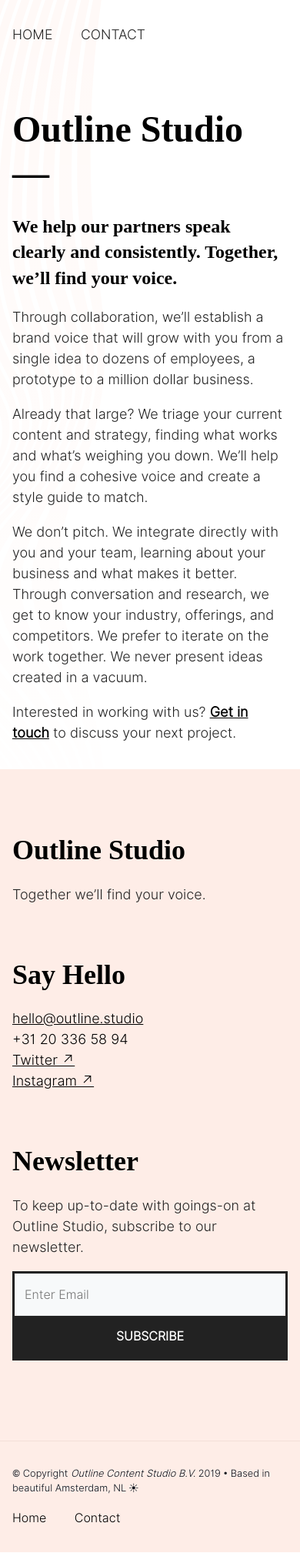
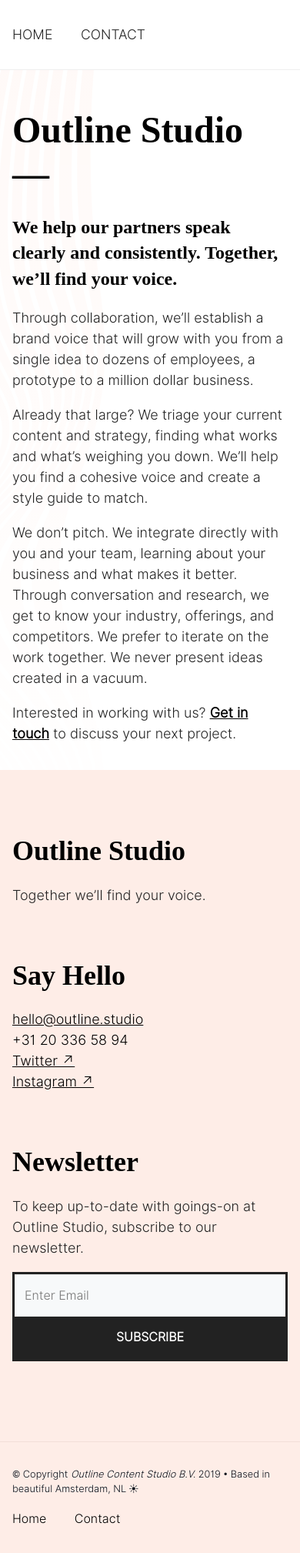
Before and after one commit to aarongilmore/outline-studio, a Jekyll site: the page built from index.md, in a window 390 px wide. Shown: the whole page at 77% size. Built offline with Jekyll 4.4.1, drawn with Linux system fonts in a browser that asks for light colours; nearby versions of some CDN libraries; some web fonts are replaced.

Commit message:
Testing solid nav on mobile.

```diff
--- a/_sass/_nav.scss
+++ b/_sass/_nav.scss
@@ -3,15 +3,17 @@
 
 nav {
     @include r(320) {
+        border-bottom: 1px solid #eee;
+        background-color: white;
         z-index: 10;
-        background-color: transparent;
-        border: none;
         @include r(480) {
             height: 100px;
             top: 0;
             transition: top 0.2s ease-in-out;
         }
         @include r(600) {
+            border-bottom: none;
+            background-color: transparent;
             height: 100px;
             top: 0;
             transition: top 0.2s ease-in-out;
```
